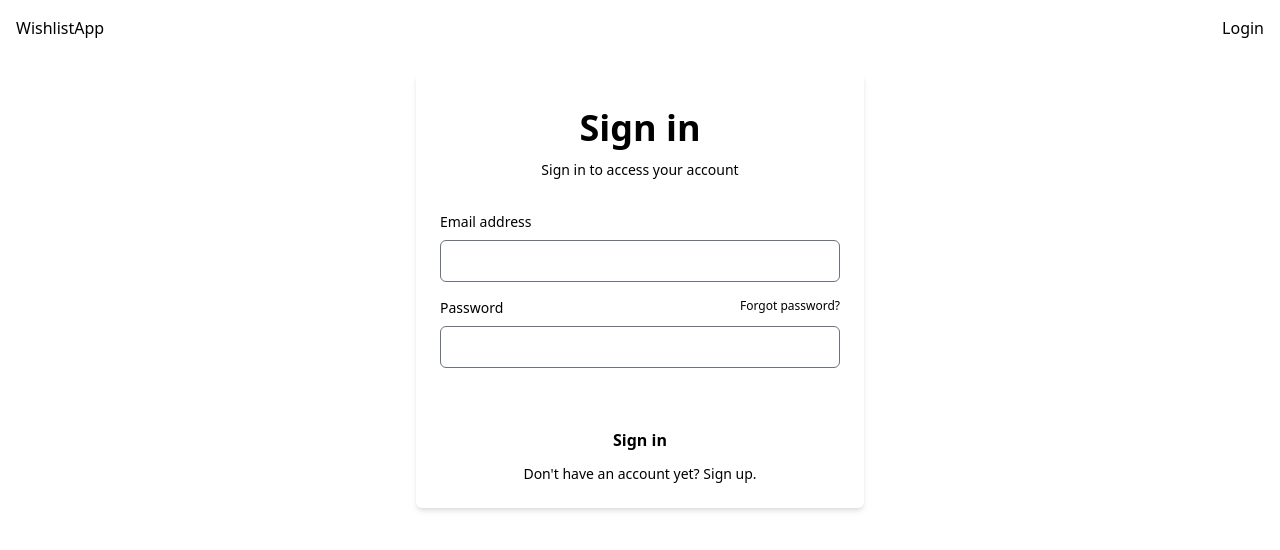
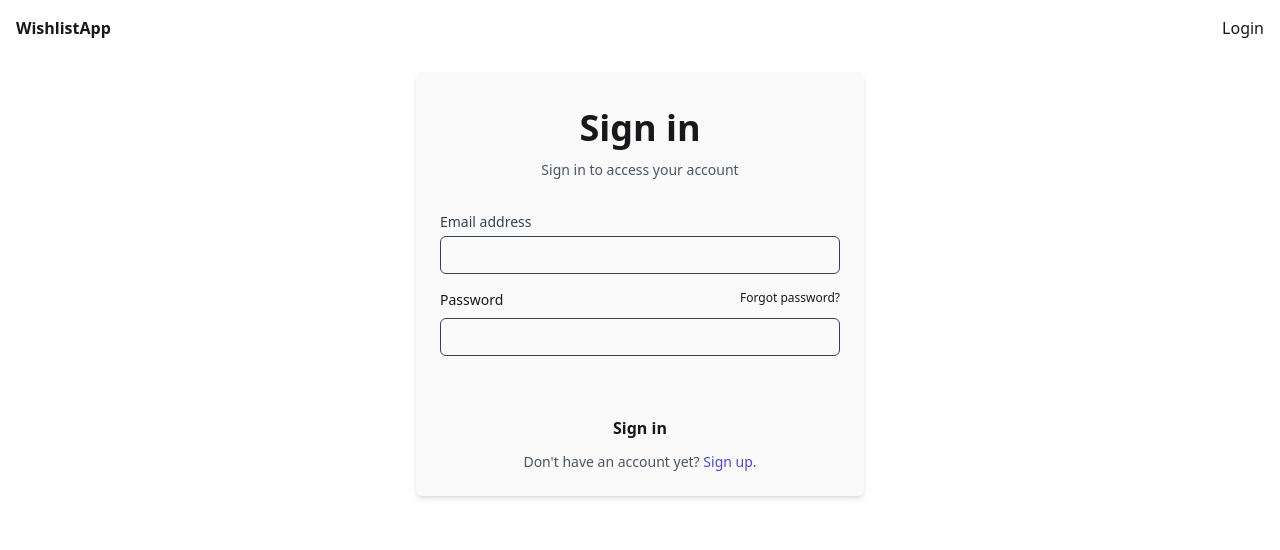
Before and after one commit to Ix76y/wishlist-web, a SvelteKit app: page /user/login in a window 1280 px wide. Shown: the top 550 px of the page. Built offline with nearby package versions, Linux system fonts and the light colour scheme; no server answers.

Commit message:
Better dark theme support

```diff
--- a/src/app.html
+++ b/src/app.html
@@ -6,7 +6,10 @@
 		<meta name="viewport" content="width=device-width, initial-scale=1" />
 		%sveltekit.head%
 	</head>
-	<body data-sveltekit-preload-data="hover" class="bg-white dark:bg-gray-900">
-		<div style="display: contents">%sveltekit.body%</div>
+	<body data-sveltekit-preload-data="hover" class="bg-white dark:bg-zinc-950">
+		<div style="display: contents" class="text-zinc-900 dark:text-white selection:bg-fuchsia-300 selection:text-fuchsia-900">%sveltekit.body%</div>
+
+		<script type="module" src="https://unpkg.com/ionicons@7.1.0/dist/ionicons/ionicons.esm.js"></script>
+		<script nomodule src="https://unpkg.com/ionicons@7.1.0/dist/ionicons/ionicons.js"></script>
 	</body>
 </html>
--- a/src/lib/CircularProgress.svelte
+++ b/src/lib/CircularProgress.svelte
@@ -1 +1 @@
-<div class="mx-auto w-16 h-16 border-4 border-dashed rounded-full animate-spin border-violet-500 dark:border-violet-600"></div>
+<div class="mx-auto w-16 h-16 border-4 border-dashed rounded-full animate-spin border-indigo-500 dark:border-indigo-600"></div>
--- a/src/lib/TextInput.svelte
+++ b/src/lib/TextInput.svelte
@@ -9,5 +9,5 @@
 
 <fieldset class="w-full space-y-1 text-slate-700 dark:text-slate-400">
     <label for="{id}" class="block text-sm font-medium">{title}</label>
-    <input type="{type}" disabled={disabled} name="{id}" id="{id}" value="{value}" placeholder="{placeholder}" class="w-full focus:outline-none focus:border-indigo-400 sm:text-sm rounded-md focus:ring-0 border-gray-700 bg-gray-50 dark:bg-gray-800 ">
+    <input type="{type}" disabled={disabled} name="{id}" id="{id}" value="{value}" placeholder="{placeholder}" class="w-full focus:outline-none focus:border-indigo-400 sm:text-sm rounded-md focus:ring-0 border-gray-700 bg-zinc-50 dark:bg-zinc-800 autofill:bg-zinc-50 autofill:dark:bg-zinc-800">
 </fieldset>
--- a/src/routes/+layout.svelte
+++ b/src/routes/+layout.svelte
@@ -6,15 +6,22 @@
 
 
 <div class="flex justify-between mx-4 mt-4">
-	<button>WishlistApp</button>
+	<div class="flex gap-4 ">
+		<a href="/" class="hover:text-indigo-500 font-black">WishlistApp</a>
+		{#if data.user != null }
+			<a href="/wishlists" class="hover:text-indigo-500 font-light">Wishlists</a>
+		{/if}
+	</div>
 	{#if data.user == null }
-		<a href="/user/login">Login</a>
+		<a href="/user/login" class="hover:text-indigo-500 font-light">Login</a>
 	{:else }
 		<div class="flex gap-4">
-			<p>Welcome, {data.user.name}</p>
-			<form method="POST" action="/user/logout?/logoutUser">
-				<button>Logout</button>
-			</form>
+			<p class="font-light italic">Welcome, {data.user.name}</p>
+			<div class="hover:text-indigo-500 font-light">
+				<form method="POST" action="/user/logout?/logoutUser">
+					<button >Logout</button>
+				</form>
+			</div>
 		</div>
 	{/if}
 </div>
--- a/src/routes/user/[action]/+page.svelte
+++ b/src/routes/user/[action]/+page.svelte
@@ -28,11 +28,11 @@
 
 </script>
 
-<div class="max-w-md gap-2 p-6 rounded-md shadow-md dark:bg-gray-50 dark:text-gray-800 mx-auto mt-8">
+<div class="max-w-md gap-2 p-6 rounded-md shadow-md bg-zinc-50 dark:bg-zinc-900 text-zinc-900 dark:text-white mx-auto mt-8">
     {#if login }
         <div class="mb-8 text-center">
             <h1 class="my-3 text-4xl font-bold">Sign in</h1>
-            <p class="text-sm dark:text-gray-600">Sign in to access your account</p>
+            <p class="text-sm text-gray-600 dark:text-gray-400">Sign in to access your account</p>
         </div>
         <form novalidate="" method="POST" action="?/loginUser" class="space-y-12" use:enhance={() => {
             loading = true;
@@ -42,16 +42,14 @@
             }
         }}>
             <div class="space-y-4">
-                <div>
-                    <label for="email" class="block mb-2 text-sm">Email address</label>
-                    <input type="email" name="email" required id="email" disabled={loading} value={email} placeholder="" class="w-full px-3 py-2 border rounded-md dark:border-gray-300 dark:bg-gray-50 dark:text-gray-800">
-                </div>
+
+                <TextInput title="Email address" id="email" type="email" required></TextInput>
                 <div>
                     <div class="flex justify-between mb-2">
                         <label for="password" class="text-sm">Password</label>
                         <a rel="noopener noreferrer" href="#" class="text-xs hover:underline dark:text-gray-600">Forgot password?</a>
                     </div>
-                    <input type="password" name="password" required id="password" disabled={loading} bind:value={password} placeholder="" class="w-full px-3 py-2 border rounded-md dark:border-gray-300 dark:bg-gray-50 dark:text-gray-800">
+                    <input type="password" name="password" required id="password" disabled={loading} bind:value={password} placeholder="" class="w-full focus:outline-none focus:border-indigo-400 sm:text-sm rounded-md focus:ring-0 border-gray-700 bg-zinc-50 dark:bg-zinc-800 autofill:bg-zinc-50 autofill:dark:bg-zinc-800">
                 </div>
             </div>
             <div class="space-y-2">
@@ -59,18 +57,18 @@
                     {#if loading}
                         <CircularProgress/>
                     {:else}
-                        <button type="submit" disabled={loading} class="w-full px-8 py-3 font-semibold rounded-md dark:bg-violet-600 dark:text-gray-50">Sign in</button>
+                        <button type="submit" disabled={loading} class="w-full px-8 py-3 font-semibold rounded-md dark:bg-indigo-500 dark:text-gray-50">Sign in</button>
                     {/if}
                 </div>
             </div>
         </form>
-        <p class="px-6 text-sm text-center dark:text-gray-600">Don't have an account yet?
-            <button onclick={() => login = false}  class="hover:underline dark:text-violet-600">Sign up</button>.
+        <p class="px-6 text-sm text-center text-gray-600 dark:text-gray-400">Don't have an account yet?
+            <button onclick={() => login = false}  class="hover:underline text-indigo-600 dark:text-indigo-400">Sign up</button>.
         </p>
     {:else }
         <div class="mb-8 text-center">
             <h1 class="my-3 text-4xl font-bold">Register</h1>
-            <p class="text-sm dark:text-gray-600">Create your account</p>
+            <p class="text-sm text-gray-600 dark:text-gray-4000">Create your account</p>
         </div>
         <form novalidate="" method="POST" action="?/registerUser" class="space-y-12">
             <div class="space-y-4">
@@ -80,12 +78,12 @@
             </div>
             <div class="space-y-2">
                 <div>
-                    <button type="submit" class="w-full px-8 py-3 font-semibold rounded-md dark:bg-violet-600 dark:text-gray-50">Sign up</button>
+                    <button type="submit" class="w-full px-8 py-3 font-semibold rounded-md dark:bg-indigo-500 dark:text-gray-50">Sign up</button>
                 </div>
             </div>
         </form>
-        <p class="px-6 text-sm text-center dark:text-gray-600">Already have an account?
-            <button onclick={() => login = true }  class="hover:underline dark:text-violet-600">Sign in</button>.
+        <p class="px-6 text-sm text-center text-gray-600 dark:text-gray-400">Already have an account?
+            <button onclick={() => login = true }  class="hover:underline text-indigo-600 dark:text-indigo-400">Sign in</button>.
         </p>
     {/if}
 </div>
--- a/src/routes/wishlists/+page.svelte
+++ b/src/routes/wishlists/+page.svelte
@@ -165,13 +165,21 @@
                 <button onclick={() => deleteList = true }>🗑️ Delete</button>
             </div>
         {/if}
+
+        {#if data.wishlists.length == 0}
+            <div class="w-full text-center mx-auto mt-12">
+                <h3 class="font-black text-xl text-gray-400 dark:text-gray-600">No Wishlists 😢</h3>
+                <p>You don't have a wishlist yet, create a new one or join an existing one!</p>
+                <button onclick={() => createList = true } class="px-6 py-2 mx-auto my-4 font-semibold text-sm text-indigo-600 dark:text-indigo-500 hover:text-indigo-500 hover:dark:text-indigo-600 rounded border-4 border-indigo-500 hover:border-indigo-600">Create Wishlist</button>
+            </div>
+        {/if}
     <!--{:catch error}
         <p>error loading lists: {error.message}</p>
     {/await}-->
     {/if}
 
     {#if createList }
-        <div class="flex flex-col max-w-md gap-2 p-6 rounded-md shadow-md dark:bg-gray-50 dark:text-gray-800 mx-auto mt-8">
+        <div class="flex flex-col max-w-md gap-2 p-6 rounded-md shadow-md bg-zinc-50 dark:bg-zinc-900 text-zinc-900 dark:text-white mx-auto mt-8">
             <div class="flex justify-between">
                 <h2 class="flex items-center gap-2 text-xl font-semibold leading-tight tracking-wide text-gray-900 dark:text-gray-100">
                     📋 New Wishlist
@@ -209,7 +217,7 @@
             </form>
         </div>
     {:else if updateList && selectedList}
-        <div class="flex flex-col max-w-md gap-2 p-6 rounded-md shadow-md dark:bg-gray-50 dark:text-gray-800 mx-auto mt-8">
+        <div class="flex flex-col max-w-md gap-2 p-6 rounded-md shadow-md bg-zinc-50 dark:bg-zinc-900 text-zinc-900 dark:text-white mx-auto mt-8">
             <div class="flex justify-between">
                 <h2 class="flex items-center gap-2 text-xl font-semibold leading-tight tracking-wide text-gray-900 dark:text-gray-100">
                     📋 Update Wishlist
@@ -238,7 +246,7 @@
             </form>
         </div>
     {:else if deleteList && selectedList }
-        <div class="flex flex-col max-w-md gap-2 p-6 rounded-md shadow-md dark:bg-gray-50 dark:text-gray-800 mx-auto mt-8">
+        <div class="flex flex-col max-w-md gap-2 p-6 rounded-md shadow-md bg-zinc-50 dark:bg-zinc-900 text-zinc-900 dark:text-white mx-auto mt-8">
             <div class="flex justify-between">
                 <h2 class="flex items-center gap-2 text-xl font-semibold leading-tight tracking-wide text-gray-900 dark:text-gray-100">
                     📋 Delete Wishlist
@@ -252,6 +260,7 @@
                     await update();
                     deleteList = false;
                     loading = false;
+                    selectedList = null;
                 }
             }}>
                 <p class="flex-1 text-sm text-slate-700 dark:text-slate-400 font-light">Are you sure you want to delete the wishlist <b>{selectedList.name}</b>? This can't be undone.</p>
@@ -266,7 +275,7 @@
             </form>
         </div>
     {:else if shareList && selectedList }
-        <div class="flex flex-col max-w-md gap-2 p-6 rounded-md shadow-md dark:bg-gray-50 dark:text-gray-800 mx-auto mt-8">
+        <div class="flex flex-col max-w-md gap-2 p-6 rounded-md shadow-md bg-zinc-50 dark:bg-zinc-900 text-zinc-900 dark:text-white mx-auto mt-8">
             <div class="flex justify-between">
                 <h2 class="flex items-center gap-2 text-xl font-semibold leading-tight tracking-wide text-gray-900 dark:text-gray-100">
                     📋 Share Wishlist
@@ -286,7 +295,7 @@
 
         </div>
     {:else if createWish && selectedList }
-        <div class="flex flex-col max-w-md gap-2 p-6 rounded-md shadow-md bg-gray-50 dark:bg-gray-800 dark:text-gray-800 mx-auto mt-8">
+        <div class="flex flex-col max-w-md gap-2 p-6 rounded-md shadow-md bg-gray-50 bg-zinc-50 dark:bg-zinc-900 text-zinc-900 dark:text-white mx-auto mt-8">
             <div class="flex justify-between">
                 <h2 class="flex items-center gap-2 text-xl font-semibold leading-tight tracking-wide text-gray-900 dark:text-gray-100">
                     🎁 New Wish
@@ -307,7 +316,7 @@
                 <fieldset class="w-full space-y-1 text-slate-700 dark:text-slate-400">
                     <label for="price" class="block text-sm font-medium">Estimated price</label>
                     <div class="flex">
-                        <input type="text" name="price" id="price" placeholder="25,00" disabled={loading} class="peer flex flex-1 text-right focus:outline-none focus:border-indigo-400 sm:text-sm rounded-l-md focus:ring-0 border-gray-700 bg-gray-50 dark:bg-gray-800 ">
+                        <input type="text" name="price" id="price" placeholder="25,00" disabled={loading} class="peer flex flex-1 text-right focus:outline-none focus:border-indigo-400 sm:text-sm rounded-l-md focus:ring-0 border-gray-700 bg-zinc-50 dark:bg-zinc-800 ">
                         <span class="flex items-center px-3 pointer-events-none sm:text-sm rounded-r-md border border-gray-700 peer-focus:bg-indigo-400 peer-focus:dark:bg-indigo-600">€</span>
                     </div>
                 </fieldset>
@@ -323,7 +332,7 @@
             </form>
         </div>
     {:else if updateWish && selectedList && selectedWish}
-        <div class="flex flex-col max-w-md gap-2 p-6 rounded-md shadow-md bg-gray-50 dark:bg-gray-800 dark:text-gray-800 mx-auto mt-8">
+        <div class="flex flex-col max-w-md gap-2 p-6 rounded-md shadow-md bg-zinc-50 dark:bg-zinc-900 text-zinc-900 dark:text-white mx-auto mt-8">
             <div class="flex justify-between">
                 <h2 class="flex items-center gap-2 text-xl font-semibold leading-tight tracking-wide text-gray-900 dark:text-gray-100">
                     🎁 Update Wish
@@ -343,7 +352,7 @@
                 <fieldset class="w-full space-y-1 text-slate-700 dark:text-slate-400">
                     <label for="price" class="block text-sm font-medium">Estimated price</label>
                     <div class="flex">
-                        <input type="text" name="price" id="price" placeholder="25,00" value={selectedWish.price} class="peer flex flex-1 text-right focus:outline-none focus:border-indigo-400 sm:text-sm rounded-l-md focus:ring-0 border-gray-700 bg-gray-50 dark:bg-gray-800 ">
+                        <input type="text" name="price" id="price" placeholder="25,00" value={selectedWish.price} class="peer flex flex-1 text-right focus:outline-none focus:border-indigo-400 sm:text-sm rounded-l-md focus:ring-0 border-gray-700 bg-zinc-50 dark:bg-zinc-800 ">
                         <span class="flex items-center px-3 pointer-events-none sm:text-sm rounded-r-md border border-gray-700 peer-focus:bg-indigo-400 peer-focus:dark:bg-indigo-600">€</span>
                     </div>
                 </fieldset>
@@ -359,7 +368,7 @@
             </form>
         </div>
     {:else if reserveWish && selectedList && selectedWish }
-        <div class="flex flex-col max-w-md gap-2 p-6 rounded-md shadow-md dark:bg-gray-50 dark:text-gray-800 mx-auto mt-8">
+        <div class="flex flex-col max-w-md gap-2 p-6 rounded-md shadow-md bg-zinc-50 dark:bg-zinc-900 text-zinc-900 dark:text-white mx-auto mt-8">
             <div class="flex justify-between">
                 <h2 class="flex items-center gap-2 text-xl font-semibold leading-tight tracking-wide text-gray-900 dark:text-gray-100">
                     🎁 Reserve Wish
@@ -388,7 +397,7 @@
             </form>
         </div>
     {:else if deleteWish && selectedList && selectedWish}
-        <div class="flex flex-col max-w-md gap-2 p-6 rounded-md shadow-md dark:bg-gray-50 dark:text-gray-800 mx-auto mt-8">
+        <div class="flex flex-col max-w-md gap-2 p-6 rounded-md shadow-md bg-zinc-50 dark:bg-zinc-900 text-zinc-900 dark:text-white mx-auto mt-8">
             <div class="flex justify-between">
                 <h2 class="flex items-center gap-2 text-xl font-semibold leading-tight tracking-wide text-gray-900 dark:text-gray-100">
                     🎁 Delete Wish
```
Also changed, not shown: 1 other file (tests, documents, lock files or other folders).
